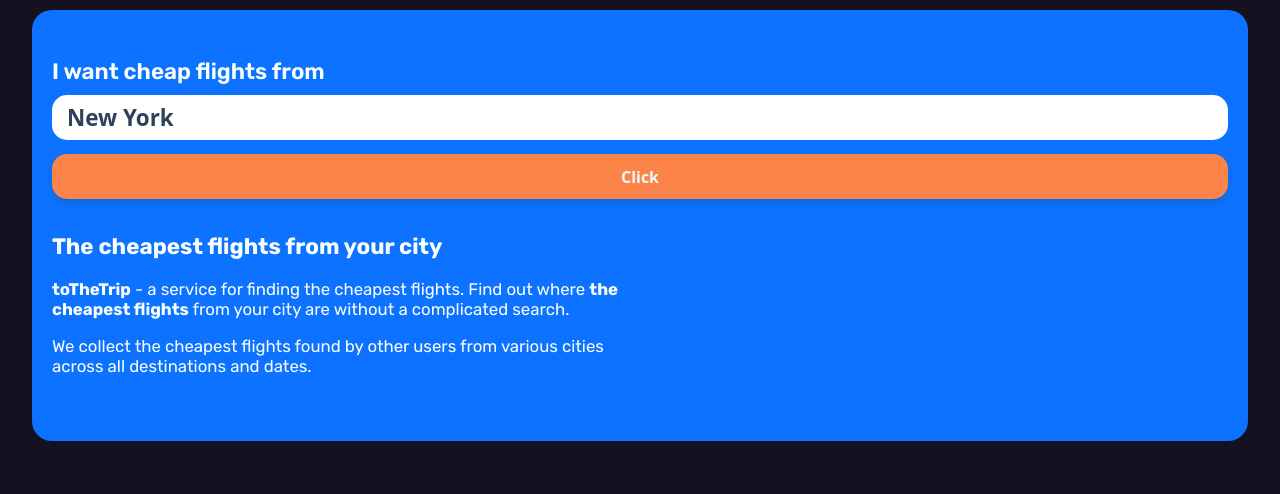
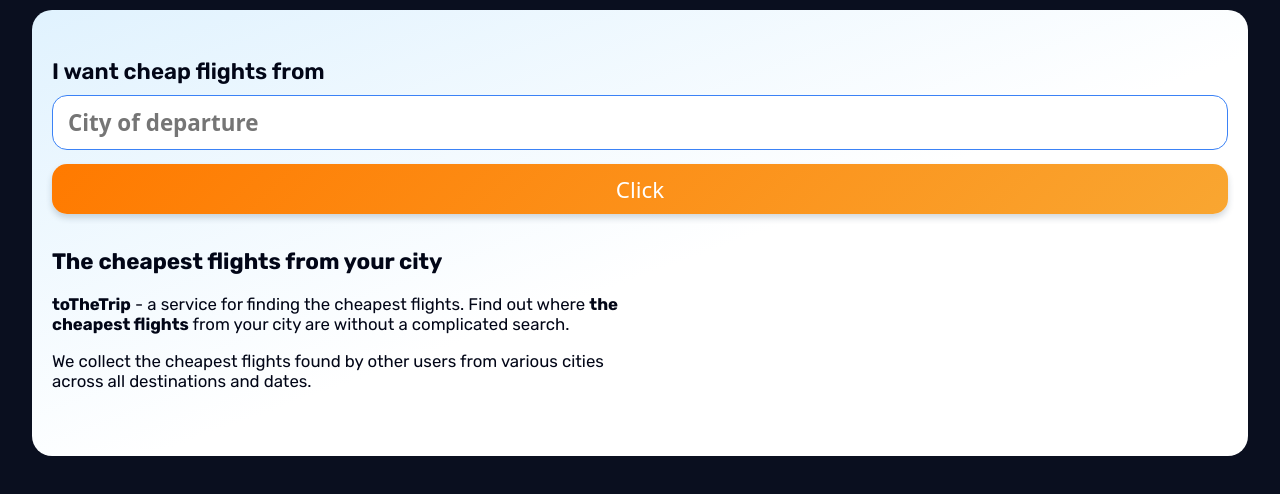
Before and after one commit to aemorozov/toTheTrip_web, a Next.js app: page / in a window 1280 px wide. Shown: the top 494 px of the page. Built offline with nearby package versions, Linux system fonts and the light colour scheme; no server answers.

Commit message:
HeroBlock: update colors

```diff
--- a/src/app/globals.css
+++ b/src/app/globals.css
@@ -1,12 +1,16 @@
 :root {
-  --bg-main: #161121;
-  --bg-accent: #0d72ff;
-  --color-primary: #052a1f;
-  --color-secondary: #93cff7;
-  --color-accent: #ffccbb;
-  --text-main: #0f172a;
-  --text-second: #f8fffd;
-  --text-third: #212933;
+  --bg-main: #0a0f1f;
+  --bg-accent: #ffffff;
+
+  --color-primary: #020617;
+  --color-secondary: #475569;
+
+  --input-border: #3b82f6;
+  --input-text: #020617;
+
+  --btn-bg: #ff6b00;
+  --btn-text: #ffffff;
+  --btn-hover: #ff8c1a;
 }
 
 html,
@@ -17,7 +21,7 @@
 }
 
 body {
-  color: var(--text-main);
+  color: var(--color-primary);
   font-family:
     system-ui,
     -apple-system,
--- a/src/components/CityInput/CityInput.module.css
+++ b/src/components/CityInput/CityInput.module.css
@@ -1,8 +1,8 @@
 .heroInput {
-  border: 0px solid var(--color-secondary);
+  border: 1px solid var(--input-border);
   width: 100%;
-  height: 45px;
-  color: #2e4158;
+  height: 55px;
+  color: var(--input-text);
   border-radius: 15px;
   outline: none;
   padding: 15px;
--- a/src/components/CityInput/CityInput.tsx
+++ b/src/components/CityInput/CityInput.tsx
@@ -68,13 +68,8 @@
           const ok = await resolveViaPlaces(data.country_name);
           if (ok) return;
         }
-
-        // 4️⃣ hard fallback
-        safeSetCity("New York");
       })
-      .catch(() => {
-        safeSetCity("New York");
-      });
+      .catch(() => {});
   }, []);
 
   return (
--- a/src/components/HeroBlock/HeroBlock.module.css
+++ b/src/components/HeroBlock/HeroBlock.module.css
@@ -6,13 +6,19 @@
   padding: 48px 20px;
   display: flex;
   justify-content: center;
-  color: var(--text-second);
+  color: var(--color-primary);
   border-radius: 20px;
-  background-color: var(--bg-accent);
+  background:
+    linear-gradient(160deg, #e0f2fe 0%, #ffffff 55%),
+    radial-gradient(
+      100% 100% at 100% 0%,
+      rgba(99, 102, 241, 0.08),
+      transparent 50%
+    );
 }
 
 .heroLabel {
-  color: var(--text-second);
+  color: var(--color-primary);
   margin-bottom: 10px;
   font-size: 1.4em;
   font-weight: 600;
@@ -20,31 +26,31 @@
 }
 
 .searchButton {
-  border: 0px solid var(--color-secondary);
+  border: 0px solid var(--input-border);
   width: 100%;
-  height: 45px;
-  color: var(--text-third);
+  height: 50px;
+  color: var(--btn-text);
+  /* background-color: var(--btn-bg); */
+  background: linear-gradient(135deg, #ff7a00 0%, #f9a631 100%);
+  margin-top: 14px;
   border-radius: 15px;
   outline: none;
-  padding: 15px;
+  padding: 0;
   font-size: 1.4rem;
   font-family:
     system-ui,
     -apple-system,
     BlinkMacSystemFont,
     sans-serif;
-}
-
-.searchButton {
-  margin-top: 14px;
-  background-color: #fc8448;
-  padding: 0;
-  font-weight: 600;
-  font-size: 1em;
-  color: aliceblue;
   -webkit-box-shadow: 0px 4px 6px 0px rgba(34, 60, 80, 0.2);
   -moz-box-shadow: 0px 4px 6px 0px rgba(34, 60, 80, 0.2);
   box-shadow: rgba(34, 60, 80, 0.2) 0px 4px 6px;
+  position: relative;
+}
+
+.searchButton:active {
+  background: var(--btn-hover);
+  top: 1px;
 }
 
 .leftBlock {
```
